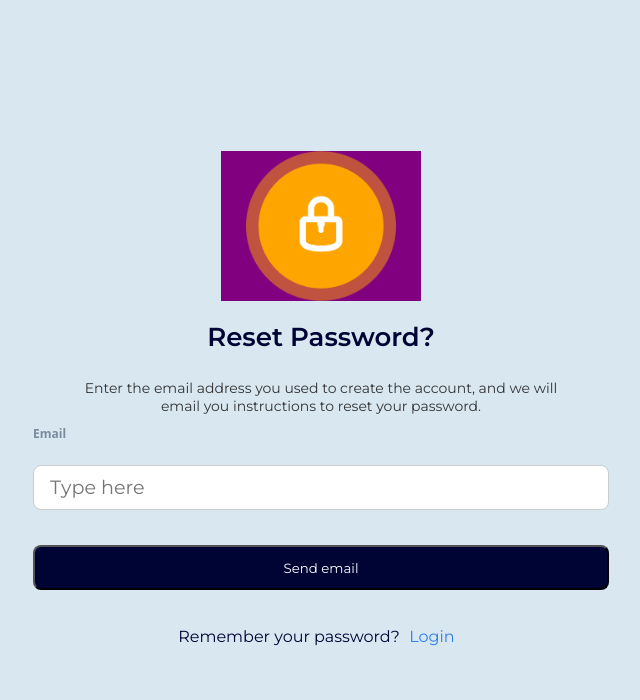
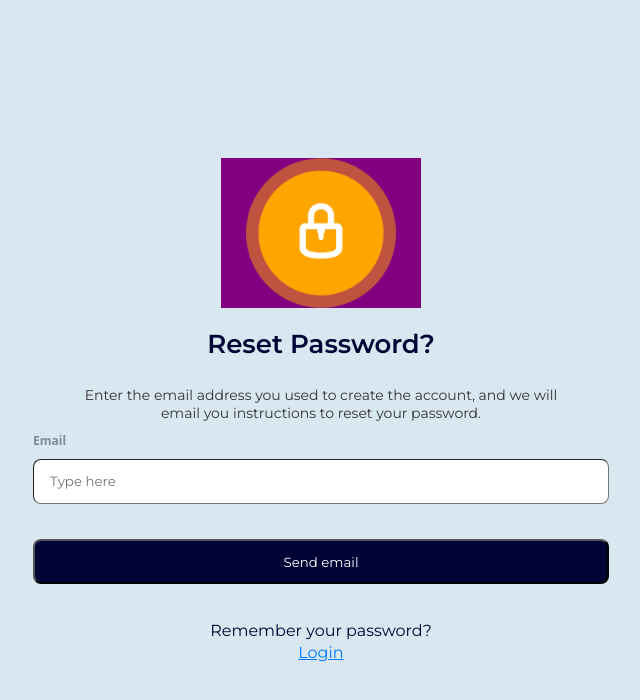
Before and after one commit to ozi-Shalom2333/artisian-aid, a React (Vite) app: page /forget in a window 1280 px wide. Shown: the top 700 px of the page, without its empty margins (319-959 px from the left). Built offline with nearby package versions, Linux system fonts and the light colour scheme.

Commit message:
pull more updates

```diff
--- a/src/auth/ForgetPassword.jsx
+++ b/src/auth/ForgetPassword.jsx
@@ -3,19 +3,15 @@ import "../styles/forget.css";
 import axios from "axios";
 import { toast, ToastContainer } from "react-toastify";
 import "react-toastify/dist/ReactToastify.css";
-import "../../public/Frame 1000006356.png"
 import { useNavigate } from 'react-router-dom';
 
 const ForgetPassword = () => {
   const navigate = useNavigate();
 
-
   const [email, setEmail] = useState("");
   const [isLoading, setIsLoading] = useState(false);
 
-
   const baseURL = 'https://artisanaid.onrender.com/v1';
-
 
   const handlePasswordReset = async () => {
     if (!email.trim()) {
@@ -23,10 +19,21 @@ const ForgetPassword = () => {
       return;
     }
 
+    const emailRegex = /^[^\s@]+@[^\s@]+\.[^\s@]+$/;
+    if (!emailRegex.test(email)) {
+      toast.error("Please enter a valid email address.");
+      return;
+    }
+
     setIsLoading(true);
     try {
       const response = await axios.post(`${baseURL}/forgot/password`, { email });
       toast.success(response.data.message || "Password reset link sent!");
+
+      // Redirect after a short delay so user sees the toast
+      setTimeout(() => {
+        navigate("/resetmessage");
+      }, 1000);
     } catch (error) {
       console.error(error);
       toast.error(
@@ -41,21 +48,25 @@ const ForgetPassword = () => {
     <div className='forgetBody'>
       <main className='forgetMainContainer'>
         <section className='forgetImage'>
-          <img src="/Frame 1000006356.png" alt="" />
+          <img src="/Frame 1000006356.png" alt="Illustration" />
         </section>
 
         <section className='forgetPasswordContainer'>
           <h2>Reset Password?</h2>
           <div className='forgetPasswordText'>
-            <p>Enter the email address you used to create the account, and we will<br/> email you instructions to reset your password.</p>
+            <p>
+              Enter the email address you used to create the account, and we will<br />
+              email you instructions to reset your password.
+            </p>
           </div>
+
           <div className='forgetPasswordInput'>
             <p>Email</p>
             <input
-              type="text"
+              type="email"
               placeholder='Type here'
               value={email}
-              onChange={(e) => setEmail(e.target.value)} // Update email state
+              onChange={(e) => setEmail(e.target.value)}
             />
           </div>
 
@@ -66,7 +77,22 @@ const ForgetPassword = () => {
           </div>
 
           <section className='forgetRemember'>
-            <p>Remember your password?</p> <span>Login</span>
+            <p>
+              Remember your password?{" "}
+              <span
+                onClick={() => navigate('/login')}
+                style={{
+                  cursor: 'pointer',
+                  color: '#007bff',
+                  textDecoration: 'underline'
+                }}
+                role="button"
+                tabIndex={0}
+                onKeyDown={(e) => (e.key === 'Enter' || e.key === ' ') && navigate('/login')}
+              >
+                Login
+              </span>
+            </p>
           </section>
         </section>
       </main>
--- a/src/auth/ResetPassword.jsx
+++ b/src/auth/ResetPassword.jsx
@@ -15,7 +15,6 @@ const ResetPassword = () => {
 
   const baseURL = 'https://artisanaid.onrender.com';
 
-
   const handleResetPassword = async () => {
     if (!password || !confirmPassword) {
       setErrorMessage('Please fill in both password fields.');
@@ -31,17 +30,19 @@ const ResetPassword = () => {
     setErrorMessage('');
 
     try {
-
       const response = await axios.post(
         `${baseURL}/v1/reset/password/${token}`,
         { password }
       );
 
+      toast.success(response.data.message || 'Password reset successful!');
 
-      toast.success(response.data.message || 'Password reset successful!');
-      navigate('/login');
+      // Wait 2.5 seconds before redirecting to login
+      setTimeout(() => {
+        navigate('/login');
+      }, 2500);
+
     } catch (error) {
-
       console.error(error);
       toast.error(
         error.response?.data?.message || 'Failed to reset password. Please try again.'
--- a/src/dashboards/admin/pages/ApprovedUsers.jsx
+++ b/src/dashboards/admin/pages/ApprovedUsers.jsx
@@ -54,8 +54,20 @@ const ApprovedUsers = () => {
 
   };
 
-  if (loading)
-    return <div className="loading">Loading approved artisans...</div>;
-  if (error) return <div className="error">{error}</div>;
+  return(
+    <>
+      {
+        loading ? <div className="loading">Loading approved artisans...</div> :
+        <div>
+          {
+            artisans?.map((item)=>'')
+          }
+        </div>
+      }
+      {
+        error &&  <div className="error">{error}</div>
+      }
+    </>
+  )
 };
 export default ApprovedUsers;
--- a/src/dashboards/admin/pages/GetOnePendingUser.jsx
+++ b/src/dashboards/admin/pages/GetOnePendingUser.jsx
@@ -54,7 +54,7 @@ const GetOnePendingUser = () => {
   // Reject verification
   const handleConfirmDelete = async () => {
     setLoadingAction(true);
-    const token = localStorage.getItem("token");
+    const token = localStorage.getItem("authToken");
     try {
       await API.get(
         `https://artisanaid.onrender.com/v1/reject/verification/${verification._id}`,
@@ -75,10 +75,10 @@ const GetOnePendingUser = () => {
   // Approve verification
   const handleConfirmApprove = async () => {
     setLoadingAction(true);
-    const token = localStorage.getItem("token");
+    const token = localStorage.getItem("authToken");
     try {
       await API.get(
-        `https://artisanaid.onrender.com/accept/verification/${verification._id}`,
+        `https://artisanaid.onrender.com/v1/accept/verification/${verification._id}`,
         { headers: { Authorization: `Bearer ${token}` } }
       );
       toast.success("Account has been verified successfully");
--- a/src/pages/AboutUs.jsx
+++ b/src/pages/AboutUs.jsx
@@ -87,8 +87,9 @@ const AboutUs = () => {
                   <span>Team lead/ Designer</span>
                  </nav>
 
-                 {/* <img src="../../public/Prince.png" alt="" className='img1' /> */}
               </div>
+
+
               <div className='aboutUsImageCard'>
                  <nav className='aboutUsTeamName'>
                   <article>Prince</article>
--- a/src/pages/ResetPasswordMessage.jsx
+++ b/src/pages/ResetPasswordMessage.jsx
@@ -17,8 +17,9 @@ const ResetPasswordMessage= () => {
       <section className="verificationMessage">
         <div className="verificationLinkMessage">
           <h3>Reset Password Email Sent</h3>
-          <p>Check your inbox for the password reset link,if you dont</p>
-          <span>see it soon check your spam folder</span>
+          <p>Check your inbox for the password reset link. If you don’t see it soon,</p>
+<span>please check your spam folder.</span>
+
         </div>
       </section>
       <div className="verificationResendLink">
--- a/src/styles/about.css
+++ b/src/styles/about.css
@@ -226,7 +226,7 @@
 .aboutUsTeamName {
   width: 240.69px;
   padding: 10px;
-  background-color: aqua;
+  /* background-color: aqua; */
   display: flex;
   flex-direction: column;
   justify-content: center;
@@ -247,3 +247,9 @@
   line-height: 22.3px;
   color: #ffffff;
 }
+
+.aboustUsImageDiv{
+  background-color: aqua;
+  width: 20%;
+  height: 477.85px;
+}
--- a/src/styles/signup.css
+++ b/src/styles/signup.css
@@ -40,7 +40,7 @@
   position: relative;
   z-index: 2;
   max-width: 700px;
-  backdrop-filter: blur(20px);
+  /* backdrop-filter: blur(20px); */
   border-radius: 10px;
   padding: 2rem;
   color: #fff;
@@ -276,14 +276,3 @@
   text-decoration: underline;
   font-weight: 600;
 }
-
-@media (max-width: 768px) {
-  .signup-content {
-    margin: 2rem 1rem;
-    padding: 1.5rem;
-  }
-
-  .signup-title {
-    font-size: 1.75rem;
-  }
-}
```
